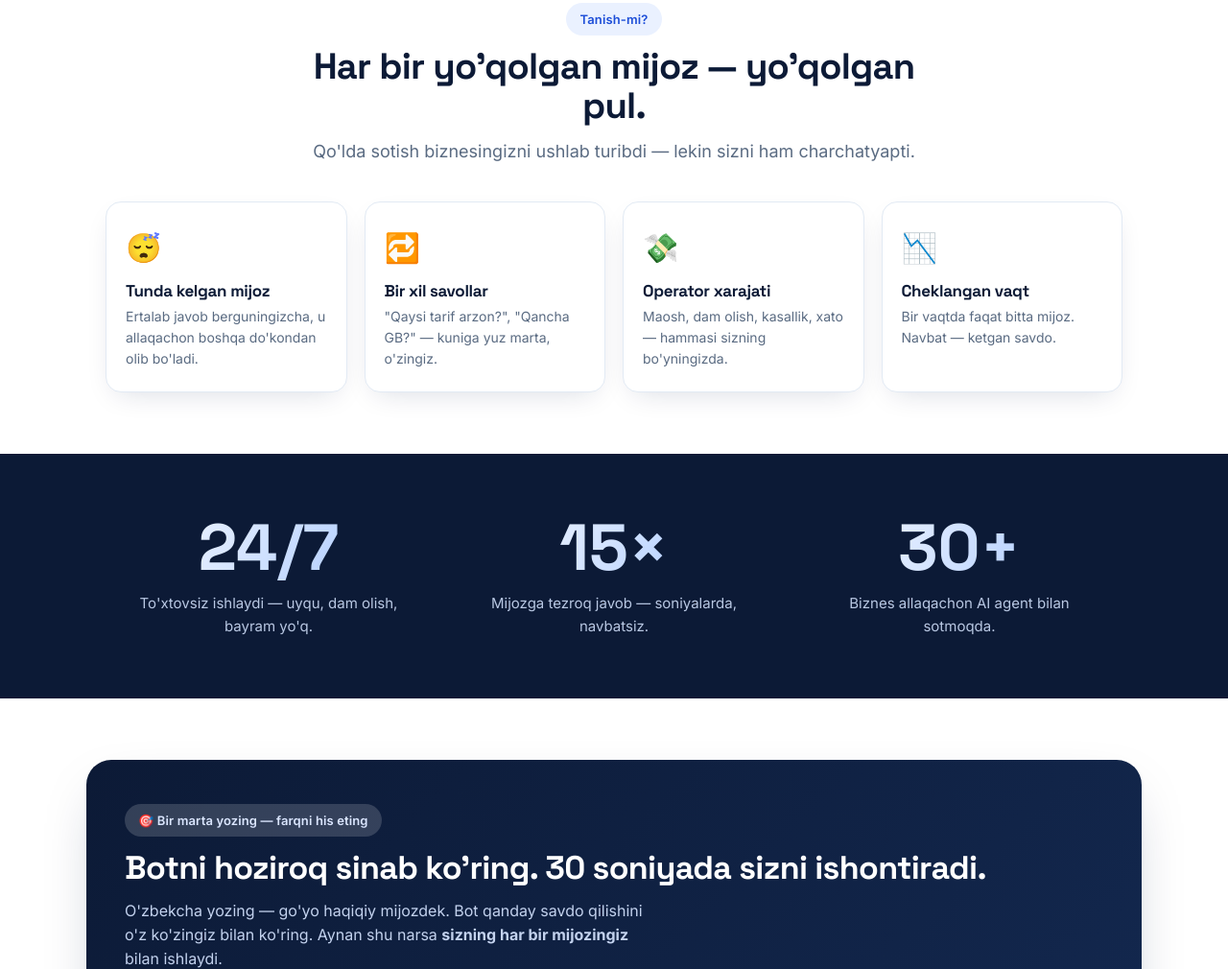
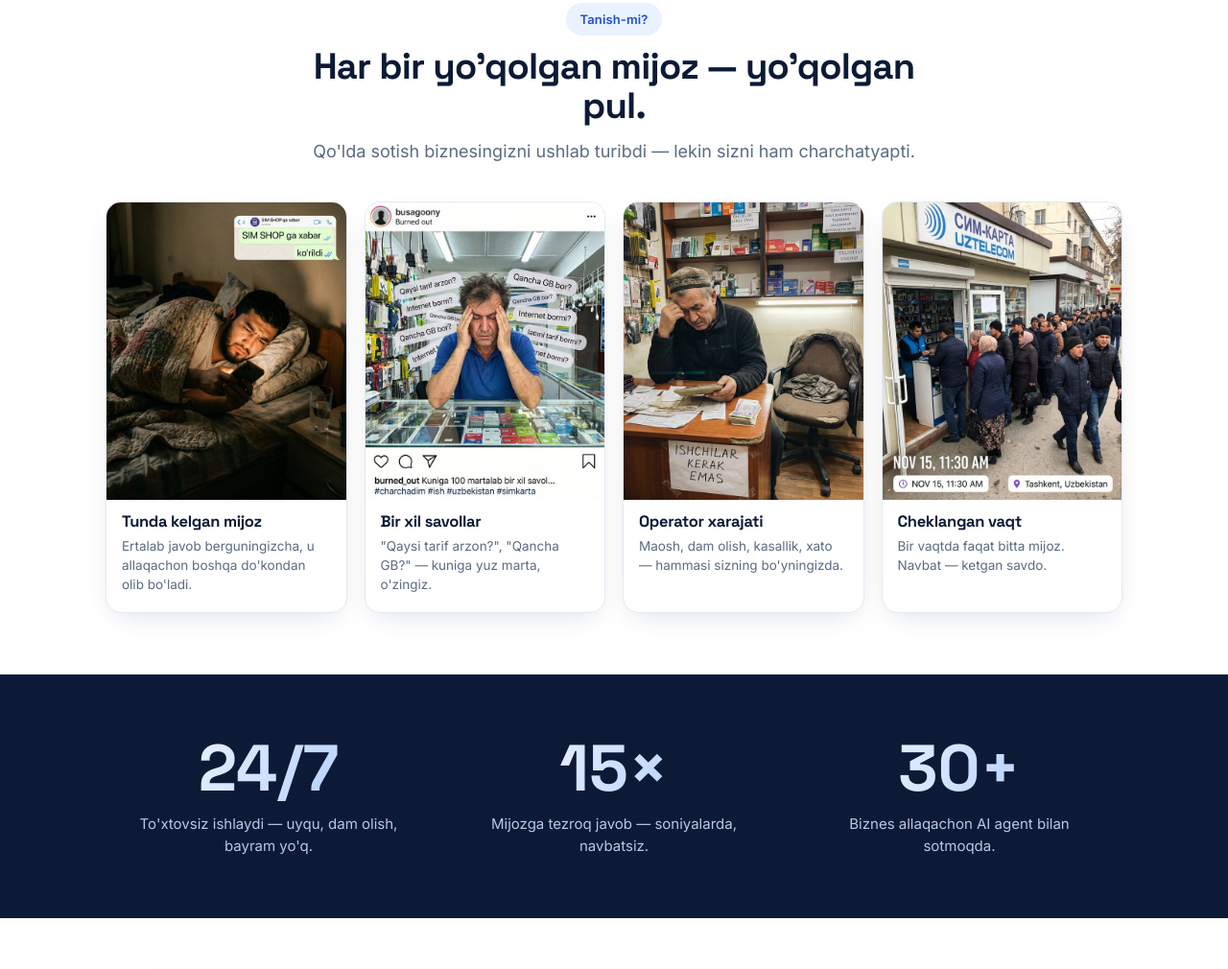
Before and after one commit to developuzb/simcardbot, a plain HTML site: page landing/index.html in a window 1280 px wide. Shown: the part 696-1706 px from the top of the page at 96% size. Drawn offline with Linux system fonts and the light colour scheme.

Commit message:
Og'riq nuqtalari: emoji o'rniga Instagram-snimki rasmlari
4 ta fotorealistik "social snapshot" rasm (Nano Banana Pro, o'zbek konteksti):
tunda javobsiz qolgan mijoz (chat overlay), savollardan charchagan sotuvchi
(IG-post), operator xarajati, uzun navbat (geotag). Mijoz muammosi rasm orqali
tushunarli. Kartalar IG-post uslubida (to'liq rasm + izoh).

Co-Authored-By: Claude Opus 4.8 <noreply@anthropic.com>

```diff
--- a/landing/css/styles.css
+++ b/landing/css/styles.css
@@ -17,10 +17,13 @@
 
 /* --- Og'riq nuqtalari --- */
 .pain-grid{display:grid;grid-template-columns:repeat(4,1fr);gap:18px}
-.pain{background:#fff;border:1px solid var(--line);border-radius:var(--rad);padding:24px 20px;box-shadow:var(--sh)}
-.pain span{font-size:30px}
-.pain h3{font-size:17px;color:var(--navy);margin:12px 0 7px}
-.pain p{font-size:14px;color:var(--mut)}
+/* Og'riq kartalari — Instagram-snimki (to'liq rasm + izoh) */
+.pain{background:#fff;border:1px solid var(--line);border-radius:16px;overflow:hidden;box-shadow:var(--sh);display:flex;flex-direction:column}
+.pain-img{display:block;background:var(--soft2);line-height:0}
+.pain-img img{width:100%;height:auto;display:block}
+.pain figcaption{padding:14px 16px 18px}
+.pain h3{font-size:16.5px;color:var(--navy);margin-bottom:6px}
+.pain p{font-size:13.5px;color:var(--mut);line-height:1.5}
 
 /* --- Uchta raqam --- */
 .stats-sec{background:var(--navy);color:#fff}
--- a/landing/index.html
+++ b/landing/index.html
@@ -157,10 +157,22 @@
       <p class="sub">Qo'lda sotish biznesingizni ushlab turibdi — lekin sizni ham charchatyapti.</p>
     </div>
     <div class="pain-grid">
-      <div class="pain reveal"><span>😴</span><h3>Tunda kelgan mijoz</h3><p>Ertalab javob berguningizcha, u allaqachon boshqa do'kondan olib bo'ladi.</p></div>
-      <div class="pain reveal"><span>🔁</span><h3>Bir xil savollar</h3><p>"Qaysi tarif arzon?", "Qancha GB?" — kuniga yuz marta, o'zingiz.</p></div>
-      <div class="pain reveal"><span>💸</span><h3>Operator xarajati</h3><p>Maosh, dam olish, kasallik, xato — hammasi sizning bo'yningizda.</p></div>
-      <div class="pain reveal"><span>📉</span><h3>Cheklangan vaqt</h3><p>Bir vaqtda faqat bitta mijoz. Navbat — ketgan savdo.</p></div>
+      <figure class="pain reveal">
+        <div class="pain-img"><img src="assets/pain-1.jpg?v=1" alt="Tunda kelgan, javobsiz qolgan mijoz" loading="lazy"></div>
+        <figcaption><h3>Tunda kelgan mijoz</h3><p>Ertalab javob berguningizcha, u allaqachon boshqa do'kondan olib bo'ladi.</p></figcaption>
+      </figure>
+      <figure class="pain reveal">
+        <div class="pain-img"><img src="assets/pain-2.jpg?v=1" alt="Bir xil savollardan charchagan sotuvchi" loading="lazy"></div>
+        <figcaption><h3>Bir xil savollar</h3><p>"Qaysi tarif arzon?", "Qancha GB?" — kuniga yuz marta, o'zingiz.</p></figcaption>
+      </figure>
+      <figure class="pain reveal">
+        <div class="pain-img"><img src="assets/pain-3.jpg?v=1" alt="Operator xarajati va maosh tashvishi" loading="lazy"></div>
+        <figcaption><h3>Operator xarajati</h3><p>Maosh, dam olish, kasallik, xato — hammasi sizning bo'yningizda.</p></figcaption>
+      </figure>
+      <figure class="pain reveal">
+        <div class="pain-img"><img src="assets/pain-4.jpg?v=1" alt="Uzun navbat — ketgan savdo" loading="lazy"></div>
+        <figcaption><h3>Cheklangan vaqt</h3><p>Bir vaqtda faqat bitta mijoz. Navbat — ketgan savdo.</p></figcaption>
+      </figure>
     </div>
   </div>
 </section>
```
Also changed, not shown: landing/assets/pain-1.jpg (added), landing/assets/pain-2.jpg (added), landing/assets/pain-3.jpg (added), landing/assets/pain-4.jpg (added).
